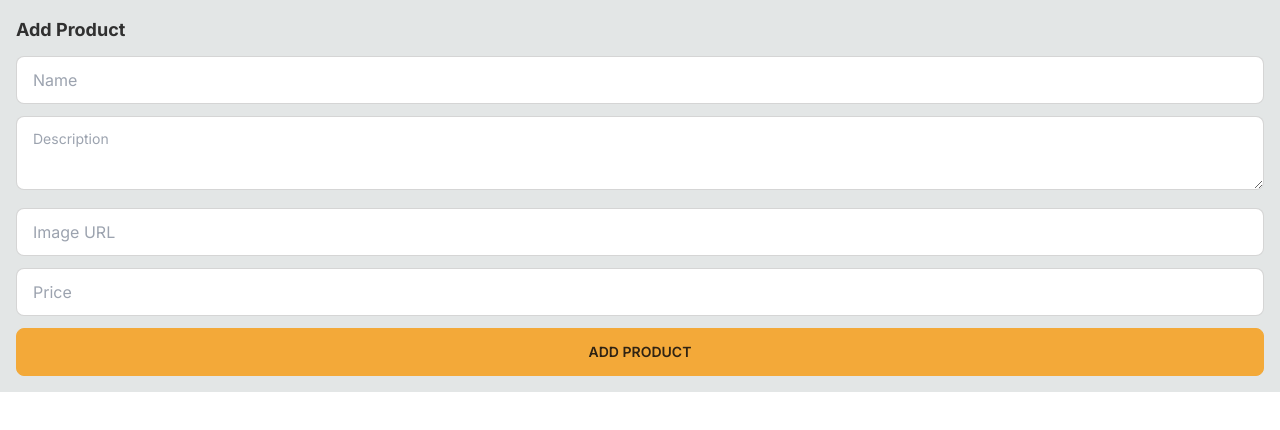
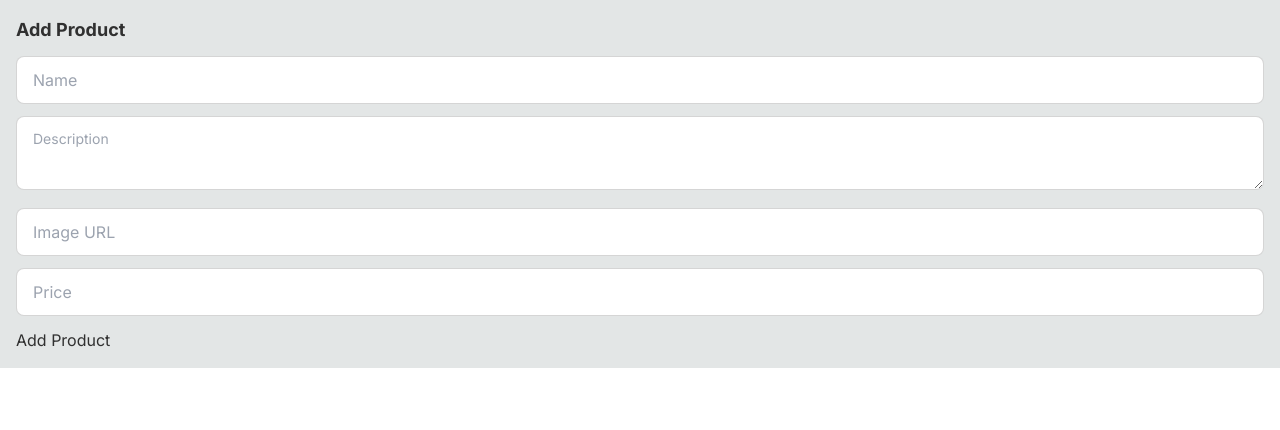
Before and after one commit to reynaroma/my-project, a Next.js app: page /add-product in a window 1280 px wide. Shown: the top 430 px of the page. Built offline with nearby package versions, Linux system fonts and the light colour scheme.

Commit message:
Make the button submit reusable

```diff
--- a/src/app/add-product/page.tsx
+++ b/src/app/add-product/page.tsx
@@ -1,3 +1,4 @@
+import FormSubmitButton from "@/components/FormSubmitButton";
 import prisma from "@/lib/db/prisma";
 import { redirect } from "next/navigation";
 
@@ -60,11 +61,11 @@ export default function AddProductPage() {
           type="number"
           className="input input-bordered w-full mb-3"
         />
-        <button
+        <FormSubmitButton
           className="btn btn-primary btn-block"
           type="submit">
           Add Product
-        </button>
+        </FormSubmitButton>
       </form>
     </div>
   );
--- /dev/null
+++ b/src/components/FormSubmitButton.tsx
@@ -0,0 +1,18 @@
+"use client";
+
+import { ComponentProps } from "react";
+//
+type FormSubmitButtonProps = {
+  // it allows us to pass a component between the
+  // opening and closing tags of another component
+  children: React.ReactNode,
+  className?: string,
+} & ComponentProps<"button">
+
+export default function FormSubmitButton(
+  { children, className }: FormSubmitButtonProps
+) {
+  return (
+    <button>{children}</button>
+  )
+}
```
